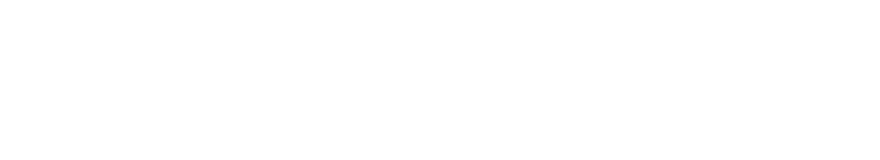
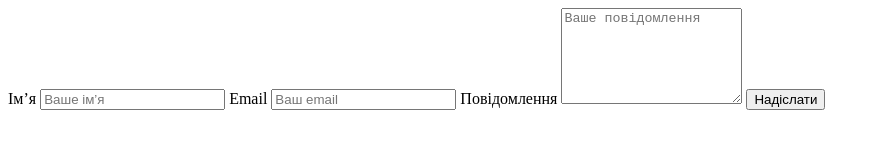
Before and after one commit to VikaIvchenko/Work-3, a plain HTML site: page contacts.html in a window 1280 px wide. Shown: the whole page, without its empty margins (0-880 px from the left). Drawn offline with Linux system fonts and the light colour scheme.

Commit message:
Update contacts.html

```diff
--- a/contacts.html
+++ b/contacts.html
@@ -1 +1,35 @@
 <title>Контакти</title>
+<main class="contacts">
+    <form class="contact-form" action="#" method="post">
+
+        <label for="name">Ім’я</label>
+        <input
+            type="text"
+            id="name"
+            name="name"
+            placeholder="Ваше ім’я"
+            required
+        >
+
+        <label for="email">Email</label>
+        <input
+            type="email"
+            id="email"
+            name="email"
+            placeholder="Ваш email"
+            required
+        >
+
+        <label for="message">Повідомлення</label>
+        <textarea
+            id="message"
+            name="message"
+            placeholder="Ваше повідомлення"
+            rows="6"
+            required
+        ></textarea>
+
+        <button type="submit">Надіслати</button>
+
+    </form>
+</main>
```
